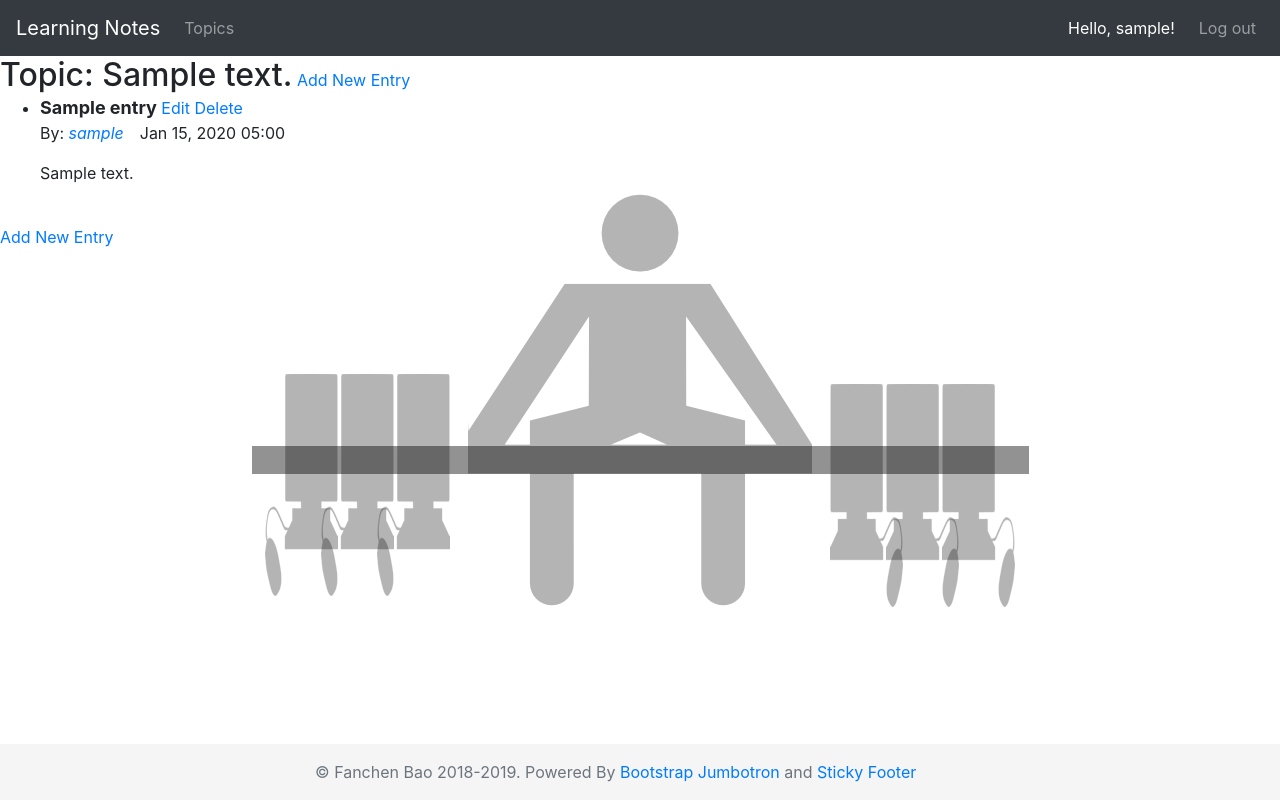
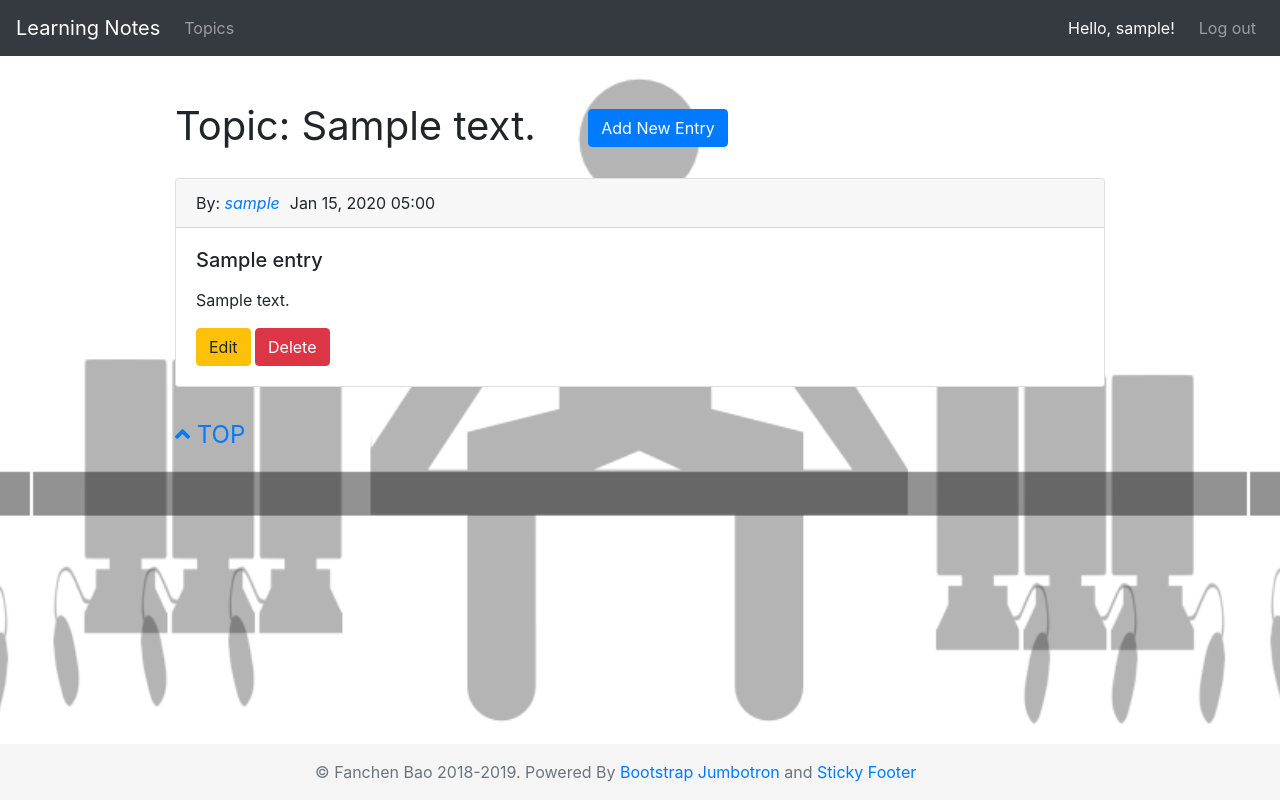
Before and after one commit to FanchenBao/WEBAPP_LiftNCode, a Django app: page /topics/1/ in a window 1280 px wide. Run offline with Django 3.2, Linux system fonts and the light colour scheme; a user stored in the database is signed in; tables that the repository leaves empty hold one stand-in row (values such as "Sample post"); some libraries are stand-ins or nearby versions.

Commit message:
topic.html beautify done

```diff
--- a/learning_notes/static/learning_notes/css/mystyle.css
+++ b/learning_notes/static/learning_notes/css/mystyle.css
@@ -1,4 +1,6 @@
 /*My custom CSS*/
+
+/*base.html*/
 #greetUser{
     height: 1rem;
     color: white;
@@ -13,6 +15,8 @@
     width: 80%;
 }
 
+
+/*topics.html*/
 .container.topics{
     padding-top: 3.5rem;
     padding-bottom: 3.5rem;
@@ -34,5 +38,38 @@ button.topicList:hover{
 
 #addNewTopic{
     padding-top: 2.5rem;
+}
 
+
+/*topic.html*/
+.container.topic{
+    padding-top: 2.5rem;
+    padding-bottom: 2.5rem;
+    width: 60rem;
 }
+
+.topic.topline{
+    padding-bottom: 1rem;
+}
+
+#topicName{
+    font-size: 40px;
+    padding-right: 3rem;
+}
+
+.addNewEntry{
+    margin-bottom: 15px;
+}
+
+.card{
+    margin-bottom: 30px;
+}
+
+a.entryOwner{
+    margin-right: 10px;
+    font-style: italic;
+}
+
+a.toTop{
+    font-size: 24px;
+}
--- a/learning_notes/templates/learning_notes/base.html
+++ b/learning_notes/templates/learning_notes/base.html
@@ -13,6 +13,9 @@
 
     <!-- Bootstrap CSS CDN-->
     <link rel="stylesheet" href="https://stackpath.bootstrapcdn.com/bootstrap/4.3.1/css/bootstrap.min.css" integrity="sha384-ggOyR0iXCbMQv3Xipma34MD+dH/1fQ784/j6cY/iJTQUOhcWr7x9JvoRxT2MZw1T" crossorigin="anonymous">
+
+    <!-- Font Awesome CDN -->
+    <link rel="stylesheet" href="https://use.fontawesome.com/releases/v5.7.2/css/all.css" integrity="sha384-fnmOCqbTlWIlj8LyTjo7mOUStjsKC4pOpQbqyi7RrhN7udi9RwhKkMHpvLbHG9Sr" crossorigin="anonymous">
 
     <!-- django's way of handling CSS (static files) -->
     {% load static %}
@@ -34,9 +37,9 @@
 
       body{
         background-image: url({% static 'learning_notes/img/liftncode.png' %});
-        background-repeat: no-repeat;
+        background-repeat: repeat;
         background-position: center;
-        background-size: center;"
+        background-size: contain;"
       }
     </style>
 
--- a/learning_notes/templates/learning_notes/topic.html
+++ b/learning_notes/templates/learning_notes/topic.html
@@ -1,28 +1,34 @@
 {% extends "learning_notes/base.html" %}
 
 {% block content %}
-    <h2 style="display: inline;">Topic: {{topic.text}}</h2>
+  <div class="container topic" id="top">
+    <div class="topic topline">
+      <div id="topicName" style="display: inline;">Topic: {{topic.text}}</div>
       {% if user.is_authenticated %}
-        <a href = "{% url 'learning_notes:new_entry' topic.id %}" class = "button add">Add New Entry</a>
+         <div style="display: inline;">
+          <a href = "{% url 'learning_notes:new_entry' topic.id %}" class="btn btn-primary addNewEntry">Add New Entry</a>
+        </div>
       {% endif %}
-    <ul>
+    </div>
+
     {% for entry in entries %}
-            <li>
-                <p style="display: inline;"><b><font size="4">{{ entry.title}}</font></b></p> <!-- use display: inline to display buttons and title in one line -->
+      <div class="card">
+        <div class="card-header">
+          By: <a class="entryOwner" href = "{% url 'learning_notes:archive_user_topics' entry.owner.id %}">{{entry.owner}}</a>{{ entry.date_added|date:"M d, Y H:i" }}
+        </div>
+        <div class="card-body">
+          <h5 class="card-title">{{ entry.title}}</h5>
+          <p class="card-text">{{ entry.text|linebreaks }}</p>
           {% if user == entry.owner %}
-                    <a href="{% url 'learning_notes:edit_entry' topic.id entry.id%}" class = "button edit">Edit</a>
-                    <a href="{% url 'learning_notes:delete_entry' topic.id entry.id %}" class="button delete" onclick="return confirm('Are you sure to delete this entry?');" >Delete</a>
+            <a href="{% url 'learning_notes:edit_entry' topic.id entry.id%}" class="btn btn-warning">Edit</a>
+            <a href="{% url 'learning_notes:delete_entry' topic.id entry.id %}" class="btn btn-danger" onclick="return confirm('Are you sure to delete this entry?');" >Delete</a>
           {% endif %}
-                <p>By: <a href = "{% url 'learning_notes:archive_user_topics' entry.owner.id %}"><i>{{entry.owner}}</i></a>&emsp;{{ entry.date_added|date:"M d, Y H:i" }}</p>
-                <div>{{ entry.text|linebreaks }}</div>
-            </li>
+        </div>
+      </div>
     {% empty %}
-            <li>No entry has been added for this topic yet.</li>
+      <p>No entry has been added for this topic yet.</p>
     {% endfor %}
-    </ul>
-    <br>
-    {% if user.is_authenticated %}
-        <a href = "{% url 'learning_notes:new_entry' topic.id %}" class = "button add">Add New Entry</a>
-    {% endif %}
 
+    <a href="#top" class="toTop"><i class="fas fa-angle-up"></i> TOP</a>
+  </div>
 {% endblock content %}
```
Lines whose indentation alone changed are shown as unchanged.
